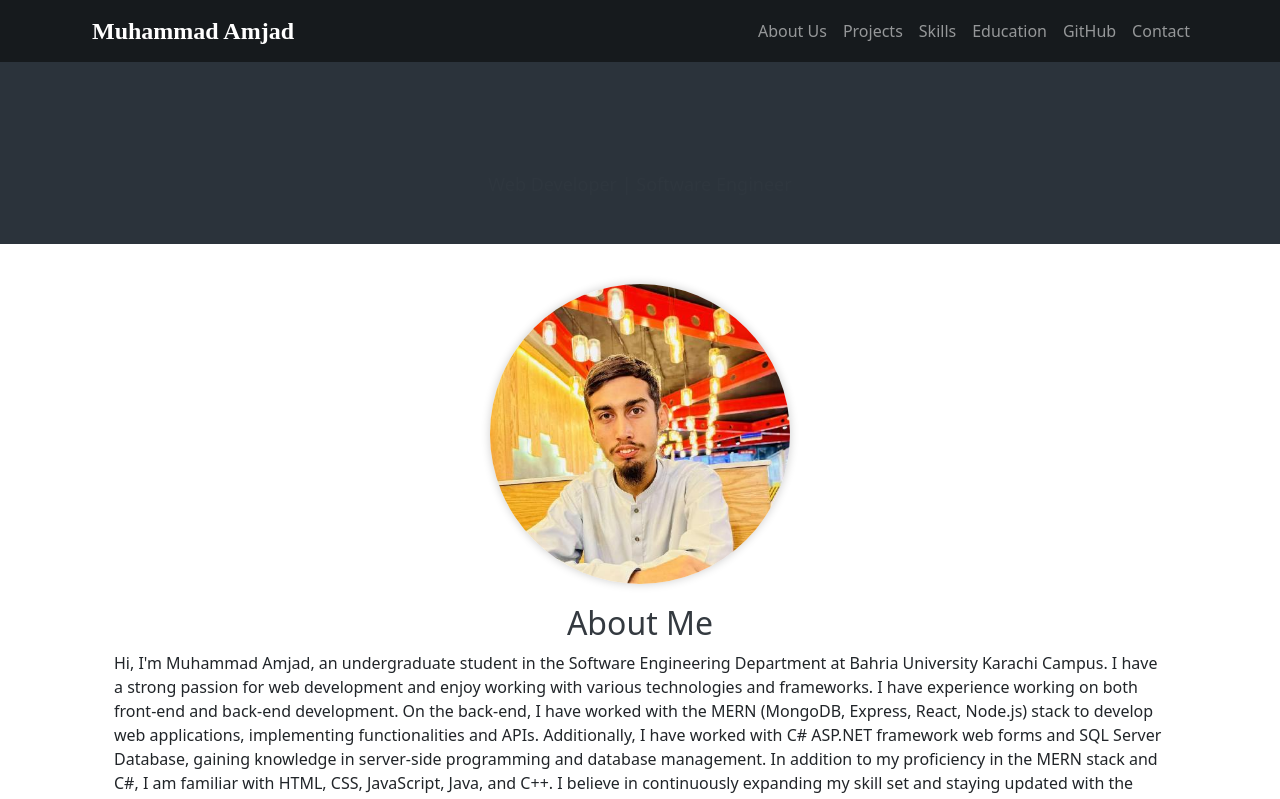
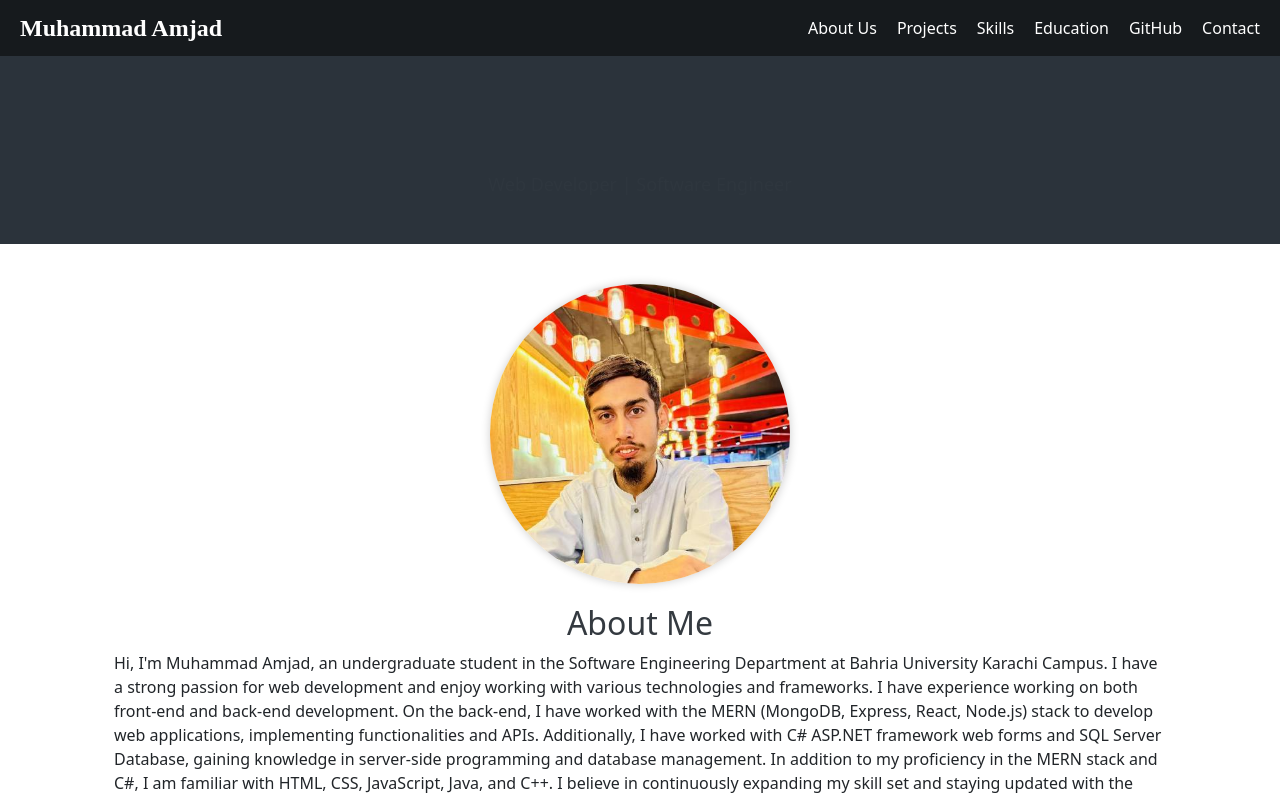
Before and after one commit to amjad5azx/MyPortfolio, a React (Create React App) app: page / in a window 1280 px wide. Shown: the top 799 px of the page. Built offline with nearby package versions, Linux system fonts and the light colour scheme.

Commit message:
commit 5

```diff
--- a/package.json
+++ b/package.json
@@ -7,6 +7,7 @@
     "@testing-library/react": "^13.4.0",
     "@testing-library/user-event": "^13.5.0",
     "bootstrap": "^5.2.3",
+    "jquery": "^3.7.0",
     "react": "^18.2.0",
     "react-dom": "^18.2.0",
     "react-router-dom": "^6.11.2",
--- a/src/Components/App.jsx
+++ b/src/Components/App.jsx
@@ -9,11 +9,11 @@ import 'bootstrap/dist/css/bootstrap.css';
 
 function App() {
   return (
+
     <div>
-
+      <Navbar/>
 
       <header>
-      <Navbar />
       <br/><br/>
         <div className="container">
           <br /><br /><br />
--- a/src/Components/Navbar.jsx
+++ b/src/Components/Navbar.jsx
@@ -1,42 +1,21 @@
 import React from 'react';
-
+import './App.css';
 
 const Navbar = () => {
   return (
-    <nav className="navbar navbar-expand-lg navbar-dark" style={{ backgroundColor: "hsl(210, 15%, 10%)",position:"fixed",width:"100%" }}>
-  <div className="container">
-    <div className="d-flex justify-content-start">
-      <a className="navbar-brand" style={{ color: "#fff", textDecoration: "none", padding: "5px 10px", fontSize: "x-large", fontWeight: "bold", fontFamily: "Times New Roman, serif" }} href="#about">Muhammad Amjad</a>
-    </div>
-    <button className="navbar-toggler" type="button" data-toggle="collapse" data-target="#navbarNav"
-      aria-controls="navbarNav" aria-expanded="false" aria-label="Toggle navigation">
-      <span className="navbar-toggler-icon"></span>
-    </button>
-    <div className="collapse navbar-collapse justify-content-end" id="navbarNav">
-      <ul className="navbar-nav">
-        <li className="nav-item">
-          <a className="nav-link" href="#about">About Us</a>
-        </li>
-        <li className="nav-item">
-          <a className="nav-link" href="#projects">Projects</a>
-        </li>
-        <li className="nav-item">
-          <a className="nav-link" href="#skills">Skills</a>
-        </li>
-        <li className="nav-item">
-          <a className="nav-link" href="#education">Education</a>
-        </li>
-        <li className="nav-item">
-          <a className="nav-link" href="#github">GitHub</a>
-        </li>
-        <li className="nav-item">
-          <a className="nav-link" href="#contact">Contact</a>
-        </li>
+    <nav className="main_navbar">
+      <div className="name">
+        <a href="#about">Muhammad Amjad</a>
+      </div>
+      <ul>
+        <li><a href="#about">About Us</a></li>
+        <li><a href="#projects">Projects</a></li>
+        <li><a href="#skills">Skills</a></li>
+        <li><a href="#education">Education</a></li>
+        <li><a href="#github">GitHub</a></li>
+        <li><a href="#contact">Contact</a></li>
       </ul>
-    </div>
-  </div>
-</nav>
-
+    </nav>
   );
 };
 
```
Also changed, not shown: 1 other file (tests, documents, lock files or other folders).
